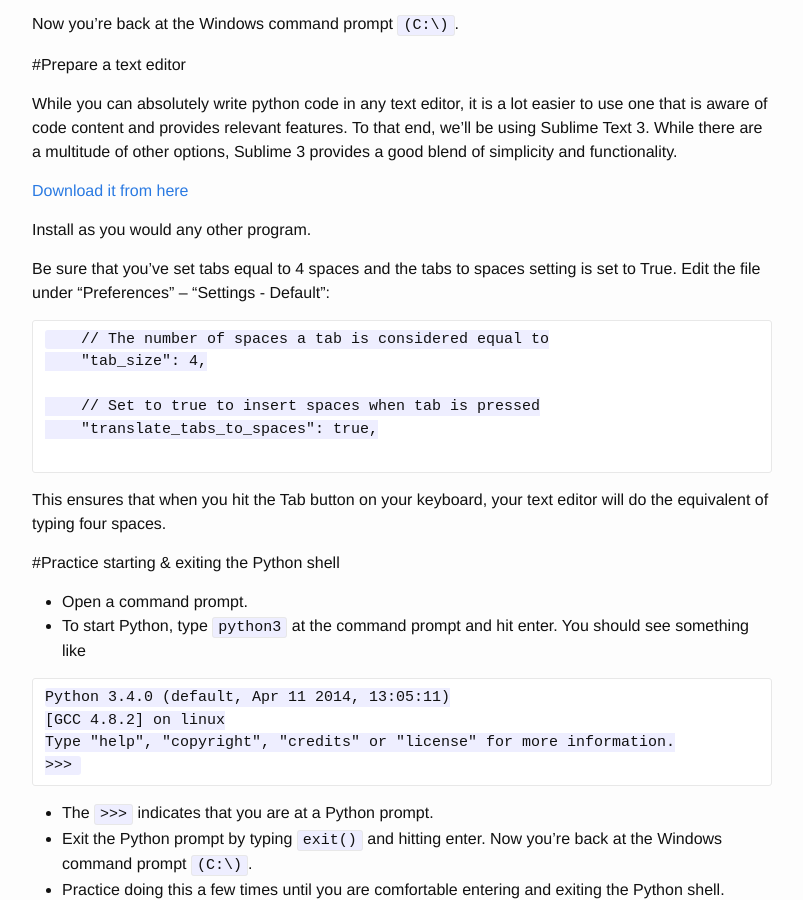
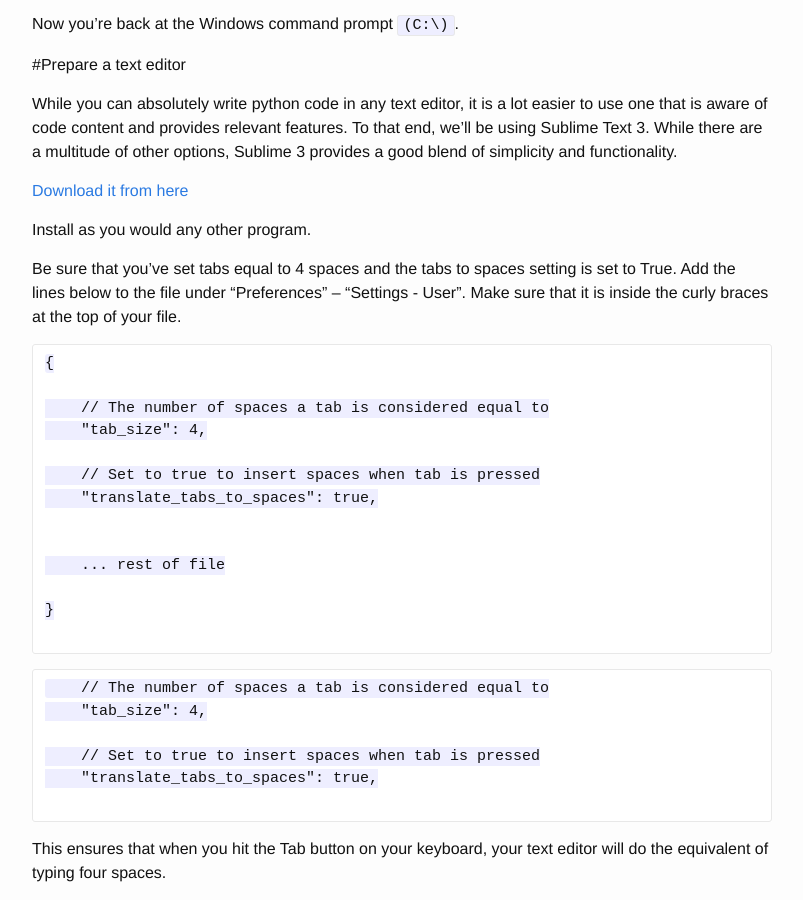
Before and after one commit to PhillyPythonWorkshop/PhillyPythonWorkshop.github.io, a Jekyll site: the page built from pages/friday_windows.md, in a window 1280 px wide and 900 px high, scrolled down 2533 px. Shown: the whole window, without its empty margins (238-1041 px from the left). Built offline with Jekyll 4.4.1, drawn with Linux system fonts in a browser that asks for light colours.

Commit message:
update sublime settings info

```diff
--- a/pages/friday_windows.md
+++ b/pages/friday_windows.md
@@ -105,8 +105,23 @@ While you can absolutely write python code in any text editor, it is a lot easie
 
 Install as you would any other program.
 
-Be sure that you've set tabs equal to 4 spaces and the tabs to spaces setting is set to True.  Edit the file under "Preferences" -- "Settings - Default":
+Be sure that you've set tabs equal to 4 spaces and the tabs to spaces setting is set to True.  Add the lines below to the file under "Preferences" -- "Settings - User". Make sure that it is inside the curly braces at the top of your file.
 
+~~~
+{
+
+    // The number of spaces a tab is considered equal to
+    "tab_size": 4,
+
+    // Set to true to insert spaces when tab is pressed
+    "translate_tabs_to_spaces": true,
+
+
+    ... rest of file
+
+}
+
+~~~
 ~~~
     // The number of spaces a tab is considered equal to
     "tab_size": 4,
```
Also changed, not shown: pages/friday_linux.md (+8 -1 lines), pages/friday_mac.md (+18 -0 lines).
